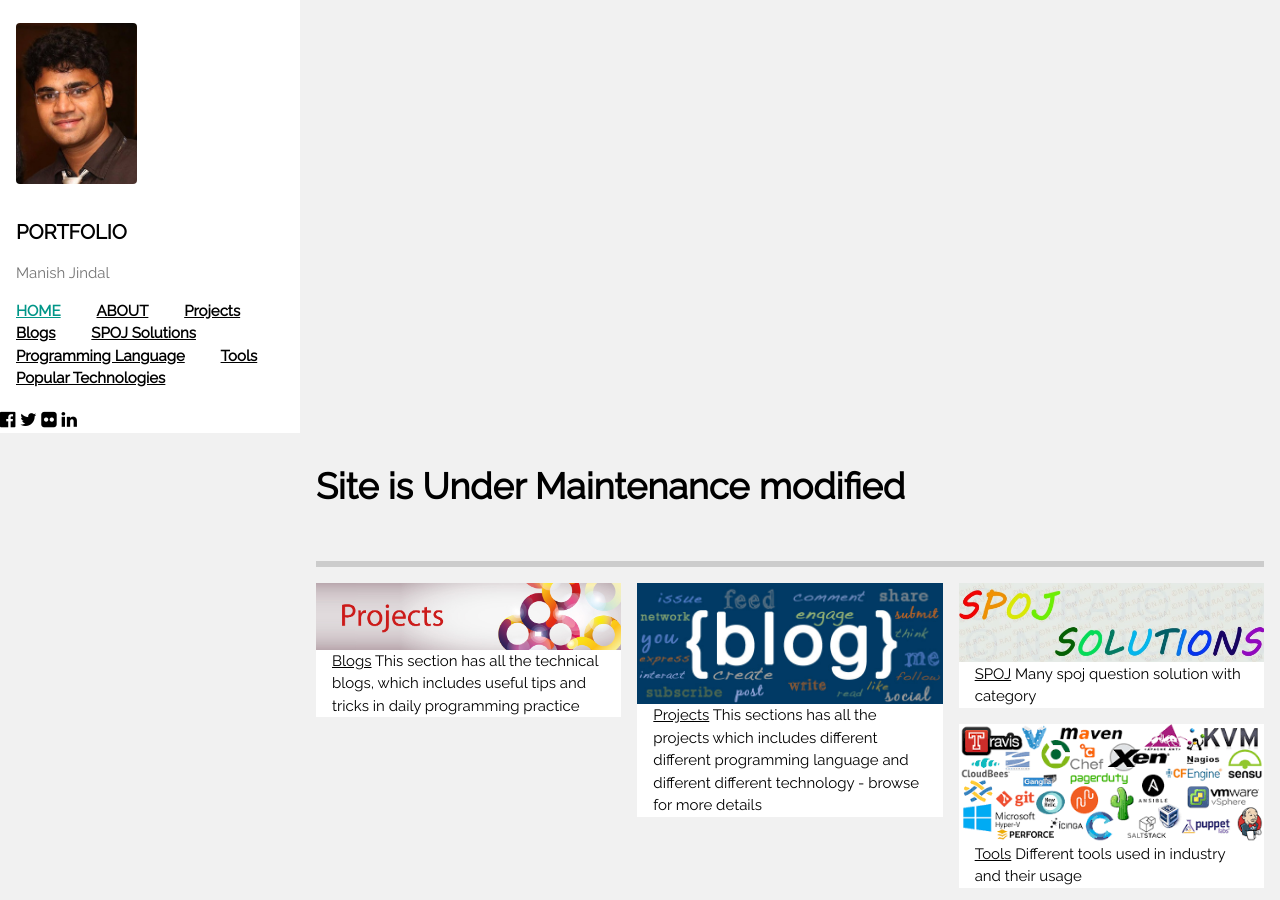
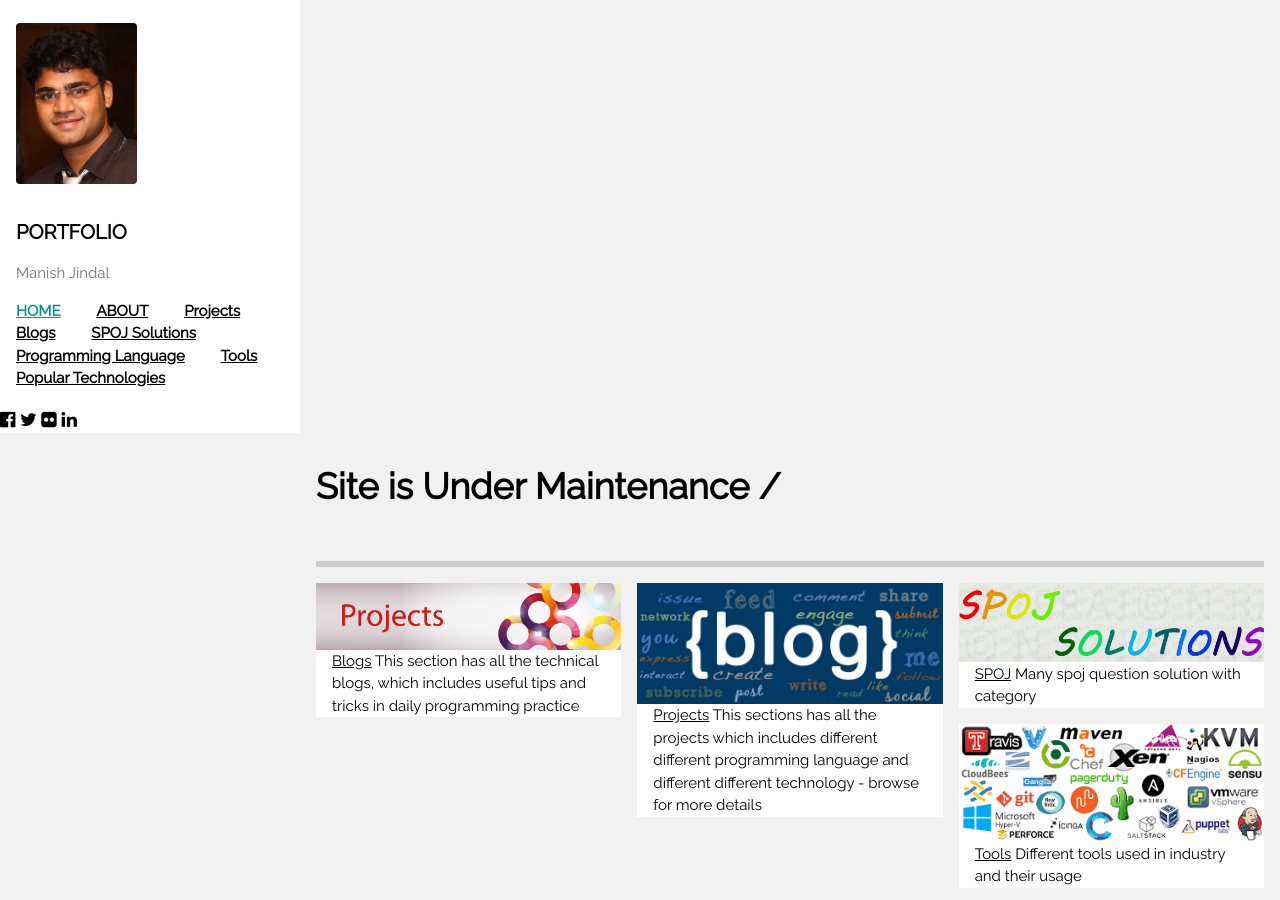
Before and after one commit to manishjindal/manishjindal.github.io, a Jekyll site: the page built from index.html, in a window 1280 px wide and 900 px high. Built offline with Jekyll 4.4.1, drawn with Linux system fonts in a browser that asks for light colours; nearby versions of some CDN libraries.

```diff
--- a/_includes/header.html
+++ b/_includes/header.html
@@ -2,7 +2,8 @@
   <header class="w3-container">
     <a href="#"><img src="{{site.baseurl}}/assets/img/blog-author.jpg" style="width:65px;" class="w3-circle w3-right w3-margin w3-hide-large w3-hover-opacity"></a>
     <span class="w3-opennav w3-hide-large w3-xxlarge w3-hover-text-grey" onclick="w3_open()"><i class="fa fa-bars"></i></span>
-    <h1><b>Site is Under Maintenance modified  </b></h1>
+    {% assign url=page.url %}
+    <h1><b>Site is Under Maintenance {{url}} </b></h1>
 
     <div class="w3-section w3-bottombar w3-padding-16">
     <!--
```
